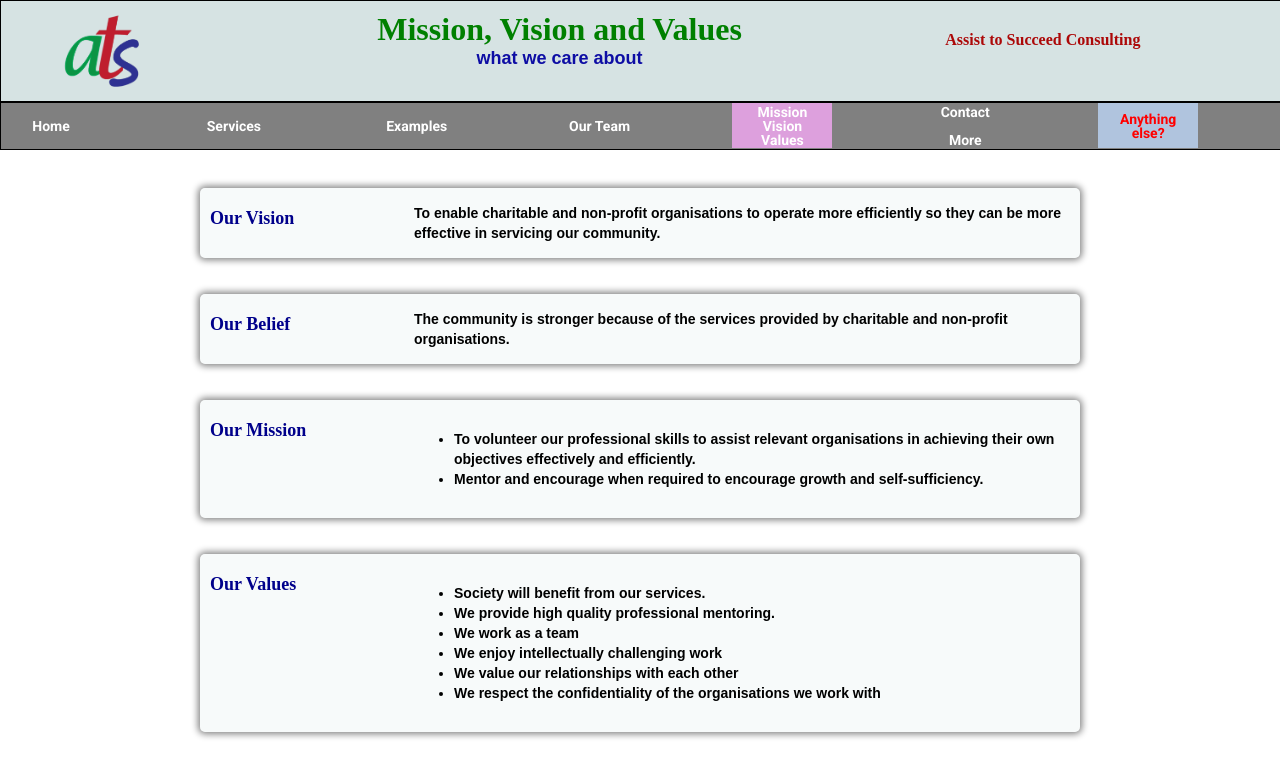
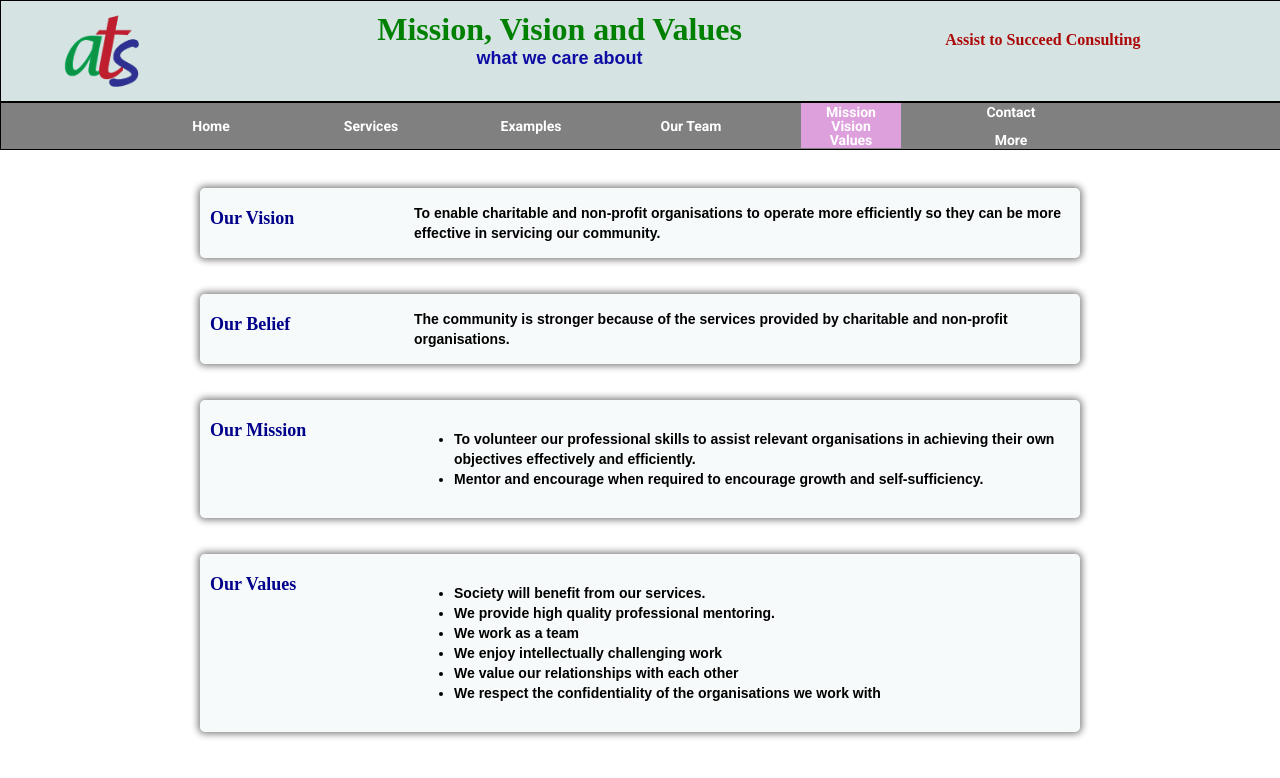
Before and after one commit to ats-proto/ats, a plain HTML site: page mission.html in a window 1280 px wide. Drawn offline with Linux system fonts and the light colour scheme; a web font is replaced by a local one.

Commit message:
Add files via upload

```diff
--- a/mission.html
+++ b/mission.html
@@ -41,6 +41,8 @@
 
       <nav class="nav-row">
         <!-- navigation buttons -->
+
+        <div></div>
 
 
         <div>
@@ -86,11 +88,12 @@
         </div>
 
         <div>
+          <!--
+            <button class="lightblue-button" style="color:red;"><b>Anything else?</b>
+            </button>
+          -->
+          </div>
 
-          <button class="lightblue-button" style="color:red;"><b>Anything else?</b>
-          </button>
-
-        </div>
 
       </nav> <!-- close navigation row grid-->
 
--- a/styles/header.css
+++ b/styles/header.css
@@ -89,7 +89,7 @@ body{
   display:grid;
   z-index: 800;
   width: 100%;
-  grid-template-columns: 1fr 1fr 1fr 1fr 1fr 1fr 1fr;
+  grid-template-columns: 1fr 1fr 1fr 1fr 1fr 1fr 1fr 1fr;
   /* grid-template-rows: 150px; */
   margin-top:0px;
   margin-left:0px;
```
Also changed, not shown: contact.html (+6 -4 lines), examples.html (+6 -4 lines), index.html (+4 -2 lines), services.html (+6 -4 lines), team.html (+6 -4 lines).
